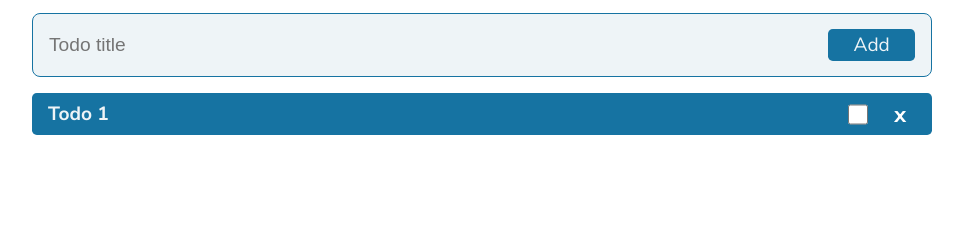
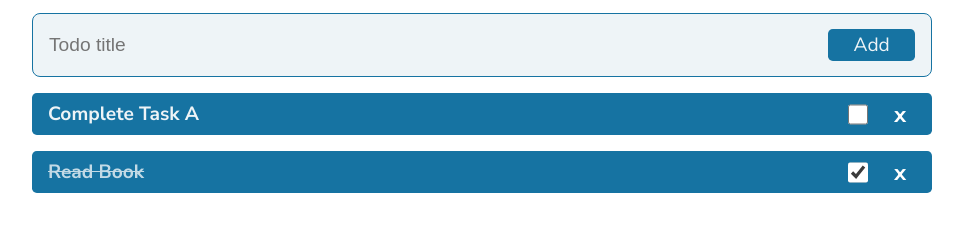
Before and after one commit to saket-kr-jha/to_do_List, a plain HTML site: page index.html in a window 1280 px wide. Shown: the part 85-316 px from the top of the page, without its empty margins (158-1121 px from the left). Drawn offline with Linux system fonts and the light colour scheme.

Commit message:
completed renderer

```diff
--- a/index.html
+++ b/index.html
@@ -6,7 +6,7 @@
     <meta name="viewport" content="width=device-width, initial-scale=1.0">
     <title>Todo List App</title>
     <link rel="stylesheet" href="style.css">
-    <script src="./script.js" defer></script>
+    <script src="./script.js" defer type="module"></script>
 </head>
 <body>
     <h1 class="heading">Todo List</h1>
--- /dev/null
+++ b/render.js
@@ -0,0 +1,25 @@
+import store from "./store.js";
+
+function render() {
+  const todos = document.querySelector(".todos");
+
+  const todoElements = store.todos
+    .map(
+      (todo) =>
+        `<li class="todo" data-id=${todo.id}>
+            <span class="todo-title ${todo.completed ? "completed" : ""}">${
+          todo.title
+        }</span>
+            <div class="toggle-delete">
+                <input type="checkbox" name="completed" class="todo-checkbox"  ${
+                  todo.completed ? "checked" : ""
+                } >
+                <button class="delete-todo-button">x</button>
+            </div>
+        </li>`
+    )
+    .join("");
+  todos.innerHTML = todoElements;
+}
+
+export default render;
--- /dev/null
+++ b/script.js
@@ -0,0 +1,2 @@
+import render from "./render.js";
+render()
--- /dev/null
+++ b/store.js
@@ -0,0 +1,17 @@
+const store = {
+    todos: [
+      {
+        id: "1",
+        title: "Complete Task A",
+        completed: false,
+      },
+      {
+        id: "2",
+        title: "Read Book",
+        completed: true,
+      },
+    ],
+  };
+
+
+  export default store;
```
